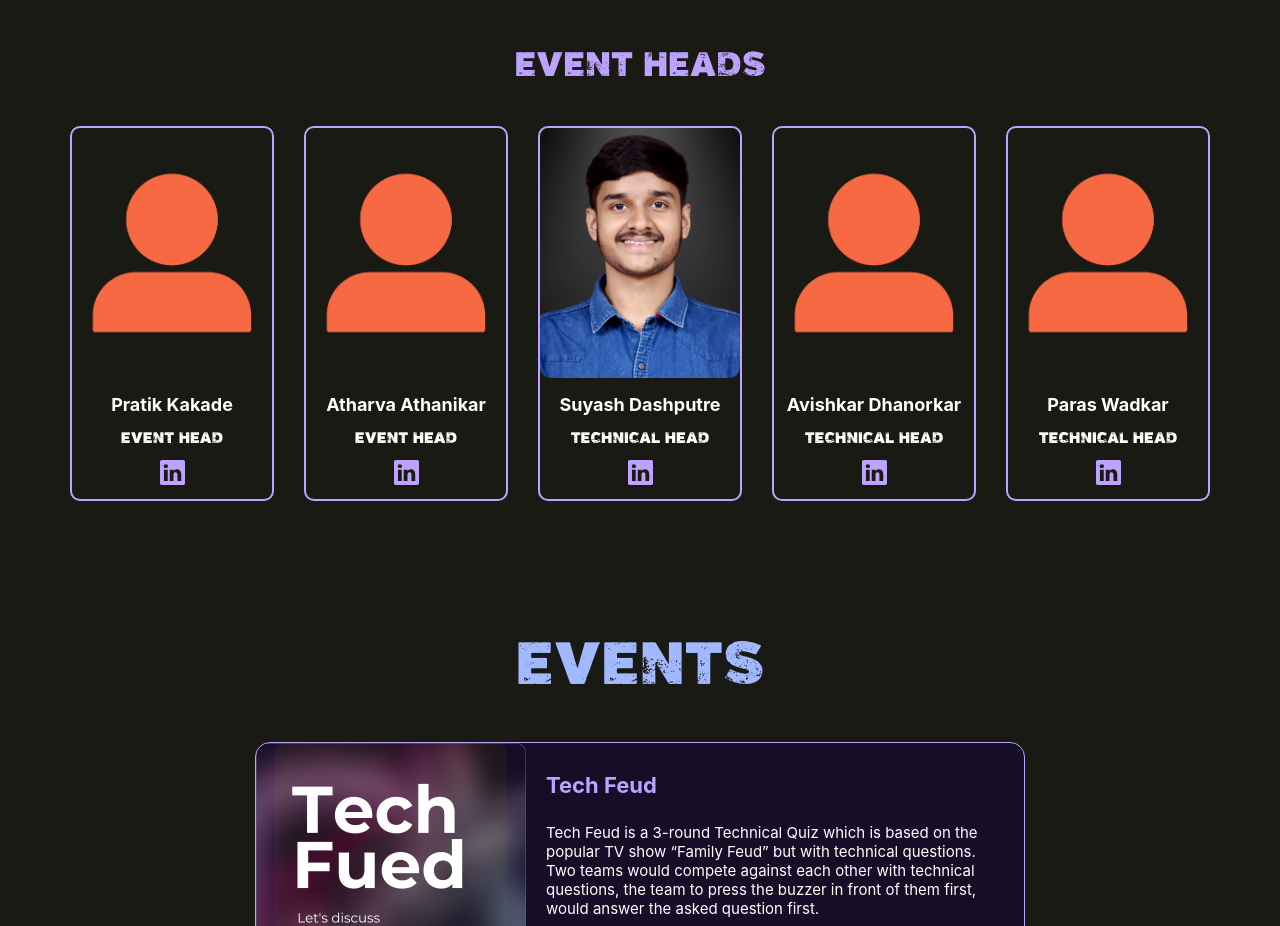
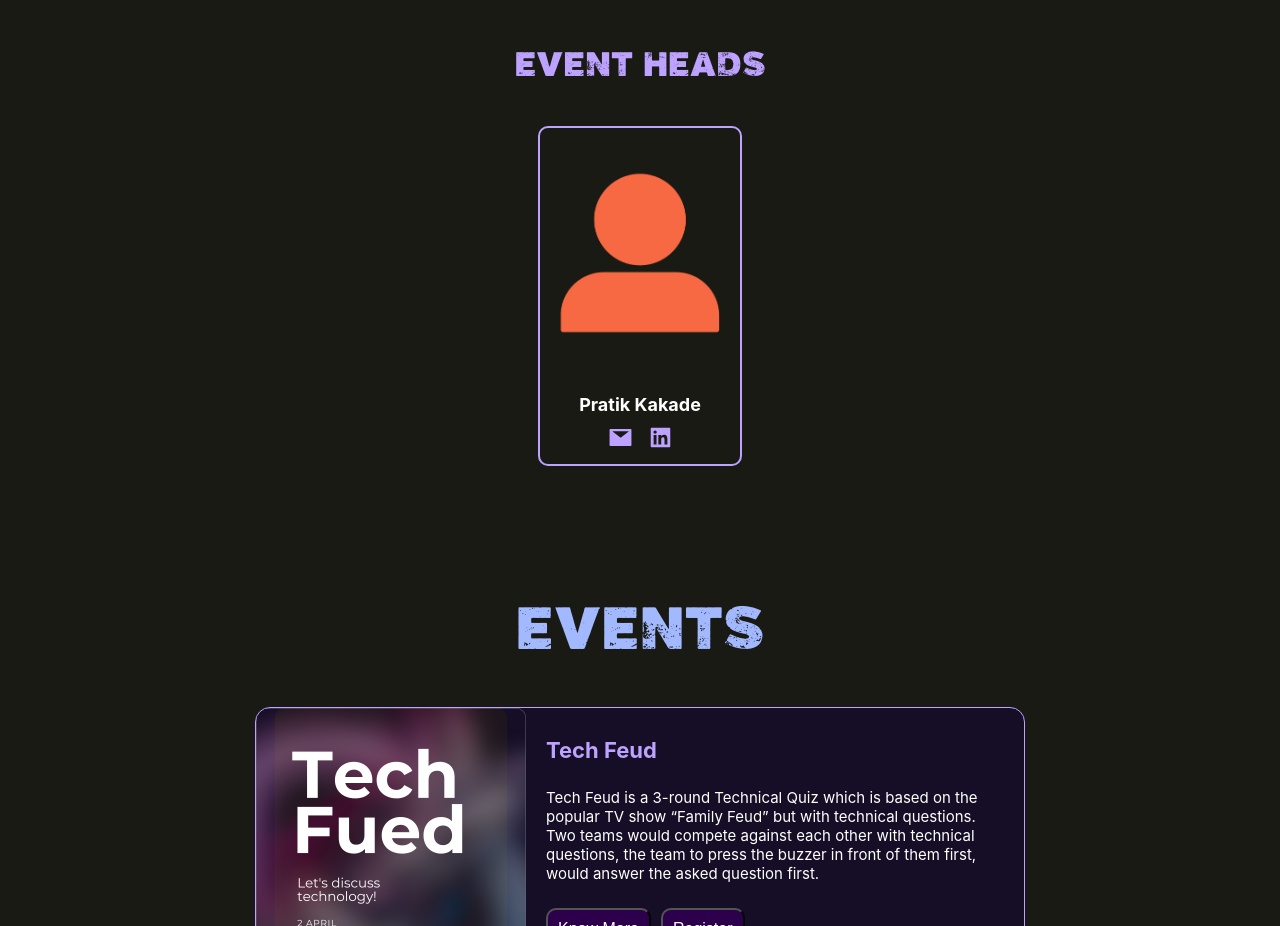
Before and after one commit to suyashcodes/zion2k24, a React (Create React App) app: page / in a window 1280 px wide. Shown: the part 1740-2666 px from the top of the page. Built offline with nearby package versions, Linux system fonts and the light colour scheme.

Commit message:
Eventteam Updated

```diff
--- a/src/components/eventteam/Eventteam.jsx
+++ b/src/components/eventteam/Eventteam.jsx
@@ -1,5 +1,6 @@
 import "./eventteam.css";
 import { BsWhatsapp, BsLinkedin } from "react-icons/bs";
+import { AiFillMail, AiFillLinkedin } from "react-icons/ai";
 import { Fade } from "react-awesome-reveal";
 const EventTeam = () => {
   return (
@@ -15,7 +16,7 @@ const EventTeam = () => {
               alt="Team Member 1"
             />
             <h2 className="eventteam-name">Pratik Kakade</h2>
-            <p className="eventteam-position">Event Head</p>
+            {/* <p className="eventteam-position">Event Head</p> */}
             <div className="eventteam-social">
               <a
                 className="whatsapp-anchor"
@@ -23,95 +24,19 @@ const EventTeam = () => {
                 target="_blank"
                 rel="noopener noreferrer"
               >
-                <BsLinkedin className="socialImg" />
+                <AiFillMail className="socialImg" />
               </a>
-            </div>
-        </div>
-          {/* </Fade> */}
-        <div className="eventteam-card">
-          <Fade direction="top" duration={2000}>
-            <img
-              className="eventteam-img"
-              src="./assets/personicon.png"
-              alt="Team Member 1"
-            />
-            <h2 className="eventteam-name">Atharva Athanikar</h2>
-            <p className="eventteam-position">Event Head</p>
-            <div className="eventteam-social">
               <a
                 className="whatsapp-anchor"
                 href="https://www.linkedin.com/in/codersuyash/"
                 target="_blank"
                 rel="noopener noreferrer"
               >
-                <BsLinkedin className="socialImg" />
+                <AiFillLinkedin className="socialImg" />
               </a>
             </div>
-          </Fade>
         </div>
-        <div className="eventteam-card">
-          <Fade direction="top" duration={2000}>
-            <img
-              className="eventteam-img"
-              src="./assets/Suyash4.png"
-              alt="Team Member 1"
-            />
-            <h2 className="eventteam-name">Suyash Dashputre</h2>
-            <p className="eventteam-position">Technical Head</p>
-            <div className="eventteam-social">
-              <a
-                className="whatsapp-anchor"
-                href="https://www.linkedin.com/in/codersuyash/"
-                target="_blank"
-                rel="noopener noreferrer"
-              >
-                <BsLinkedin className="socialImg" />
-              </a>
-            </div>
-          </Fade>
-        </div>
-        <div className="eventteam-card">
-          <Fade direction="top" duration={2000}>
-            <img
-              className="eventteam-img"
-              src="./assets/personicon.png"
-              alt="Team Member 1"
-            />
-            <h2 className="eventteam-name">Avishkar Dhanorkar</h2>
-            <p className="eventteam-position">Technical Head</p>
-            <div className="eventteam-social">
-              <a
-                className="whatsapp-anchor"
-                href="https://www.linkedin.com/in/avidhanorkar23/"
-                target="_blank"
-                rel="noopener noreferrer"
-              >
-                <BsLinkedin className="socialImg" />
-              </a>
-            </div>
-          </Fade>
-        </div>
-        <div className="eventteam-card">
-          <Fade direction="top" duration={2000}>
-            <img
-              className="eventteam-img"
-              src="./assets/personicon.png"
-              alt="Team Member 1"
-            />
-            <h2 className="eventteam-name">Paras Wadkar</h2>
-            <p className="eventteam-position">Technical Head</p>
-            <div className="eventteam-social">
-              <a
-                className="whatsapp-anchor"
-                href="https://www.linkedin.com/in/codersuyash/"
-                target="_blank"
-                rel="noopener noreferrer"
-              >
-                <BsLinkedin className="socialImg" />
-              </a>
-            </div>
-          </Fade>
-        </div>
+          {/* </Fade> */}
       </div>
     </div>
   );
```
